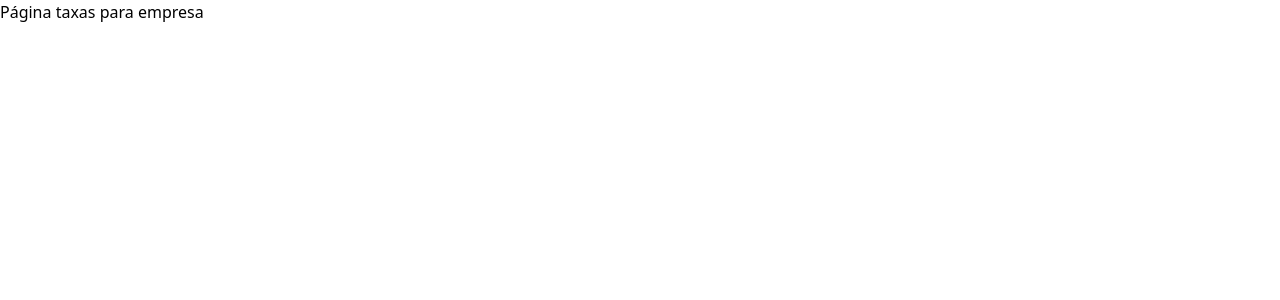
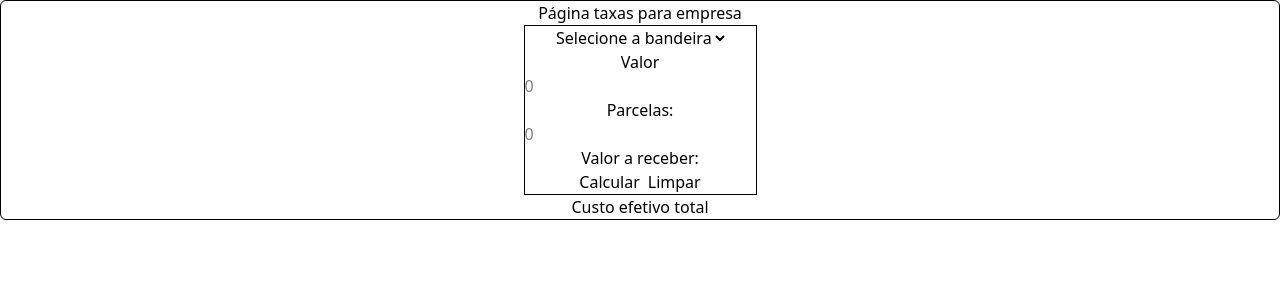
Before and after one commit to Luanhotlinebr/calculadora-de-taxas, a React (Vite) app: page /company-fees in a window 1280 px wide. Shown: the top 300 px of the page. Built offline with nearby package versions, Linux system fonts and the light colour scheme.

Commit message:
criando conteudo principal da pagina company-fees

```diff
--- a/src/pages/CompanyFees/index.tsx
+++ b/src/pages/CompanyFees/index.tsx
@@ -1,7 +1,31 @@
+import { Container } from "../../components/container";
+
 export function CompanyFees() {
   return (
-    <div>
+    <Container>
       <h1>Página taxas para empresa</h1>
-    </div>
+      <form className="flex flex-col justify-center items-center border ">
+        <select name="bandeira" id="bandeira">
+          <option disabled selected>
+            Selecione a bandeira
+          </option>
+          <option value="visa">Visa</option>
+          <option value="mastercard">Mastercard</option>
+          <option value="elo">Elo</option>
+          <option value="hiper">Hiper</option>
+        </select>
+        <label>Valor</label>
+        <input type="text" placeholder="0" />
+        <label>Parcelas:</label>
+        <input type="text" placeholder="0" />
+
+        <p>Valor a receber: </p>
+        <div className="flex flex-row gap-2 ">
+          <button type="submit">Calcular</button>
+          <button>Limpar</button>
+        </div>
+      </form>
+      <p>Custo efetivo total</p>
+    </Container>
   );
 }
```
